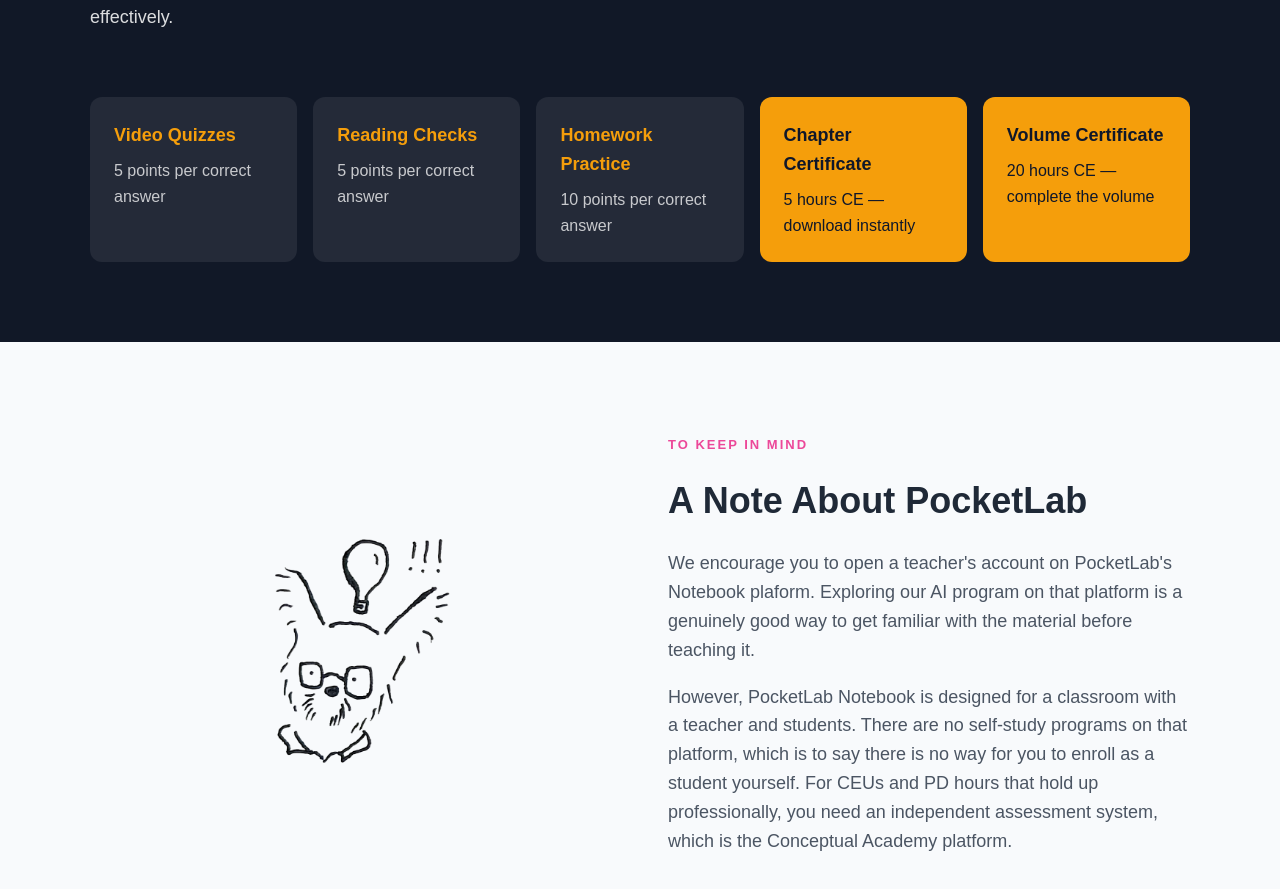
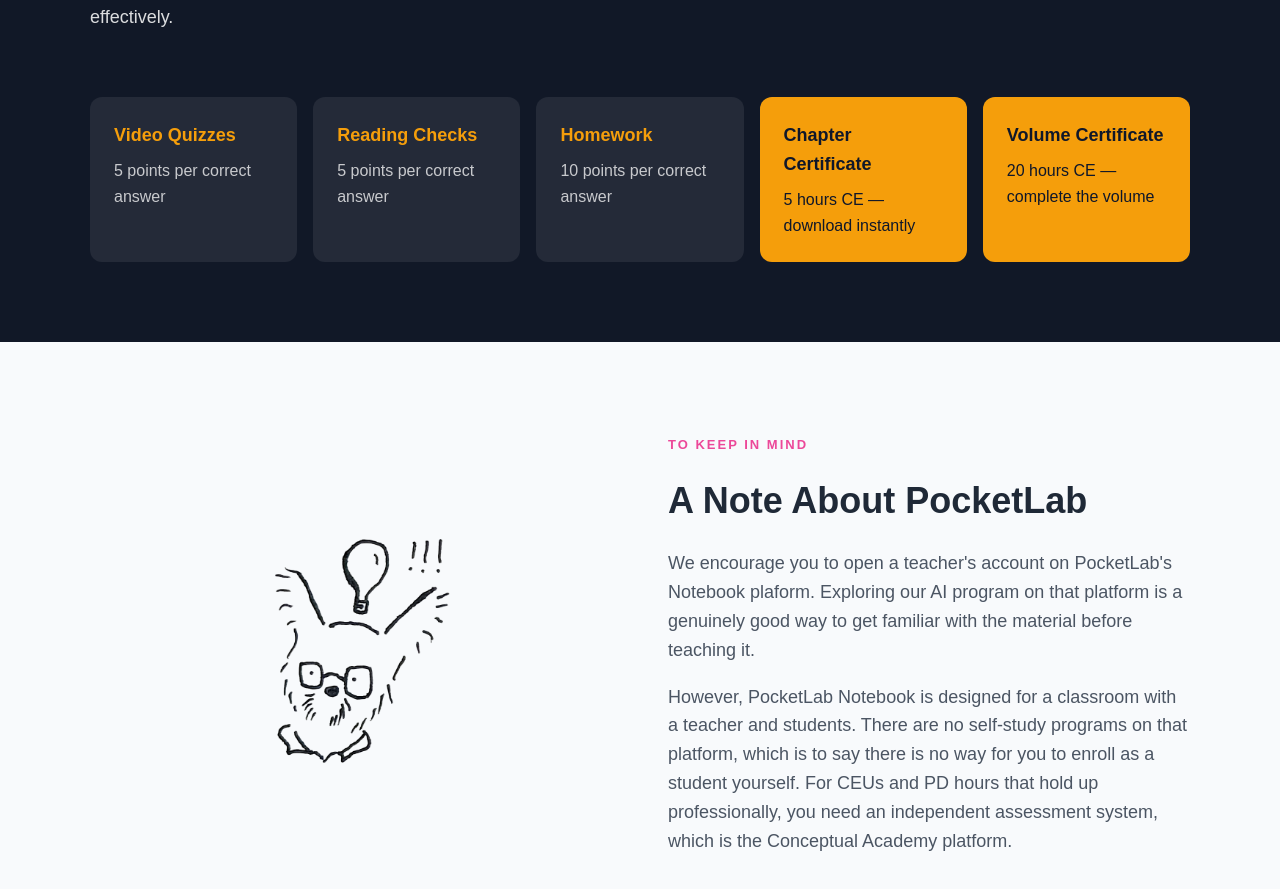
Before and after one commit to Suchocki88/UnderstandingAI.ai, a Next.js app: page /academy in a window 1280 px wide. Shown: the part 3748-4637 px from the top of the page. Built offline with nearby package versions, Linux system fonts and the light colour scheme.

Commit message:
Update page.tsx

```diff
--- a/app/academy/page.tsx
+++ b/app/academy/page.tsx
@@ -241,7 +241,7 @@
               <p style={{ color: "rgba(255,255,255,0.75)", margin: 0 }}>5 points per correct answer</p>
             </div>
             <div style={{ background: "rgba(255,255,255,0.08)", borderRadius: 12, padding: 24 }}>
-              <h3 style={{ color: "#f59e0b", margin: "0 0 8px", fontSize: 18 }}>Homework Practice</h3>
+              <h3 style={{ color: "#f59e0b", margin: "0 0 8px", fontSize: 18 }}>Homework</h3>
               <p style={{ color: "rgba(255,255,255,0.75)", margin: 0 }}>10 points per correct answer</p>
             </div>
             <div style={{ background: "#f59e0b", borderRadius: 12, padding: 24 }}>
```
